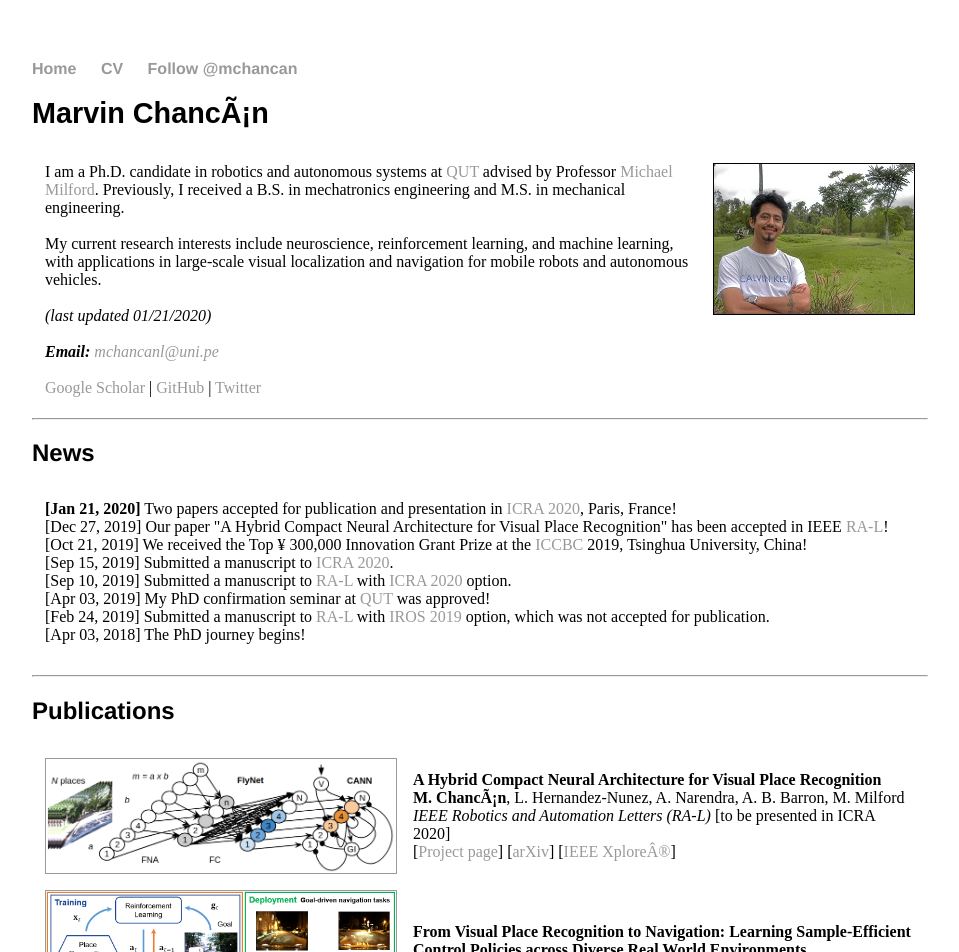
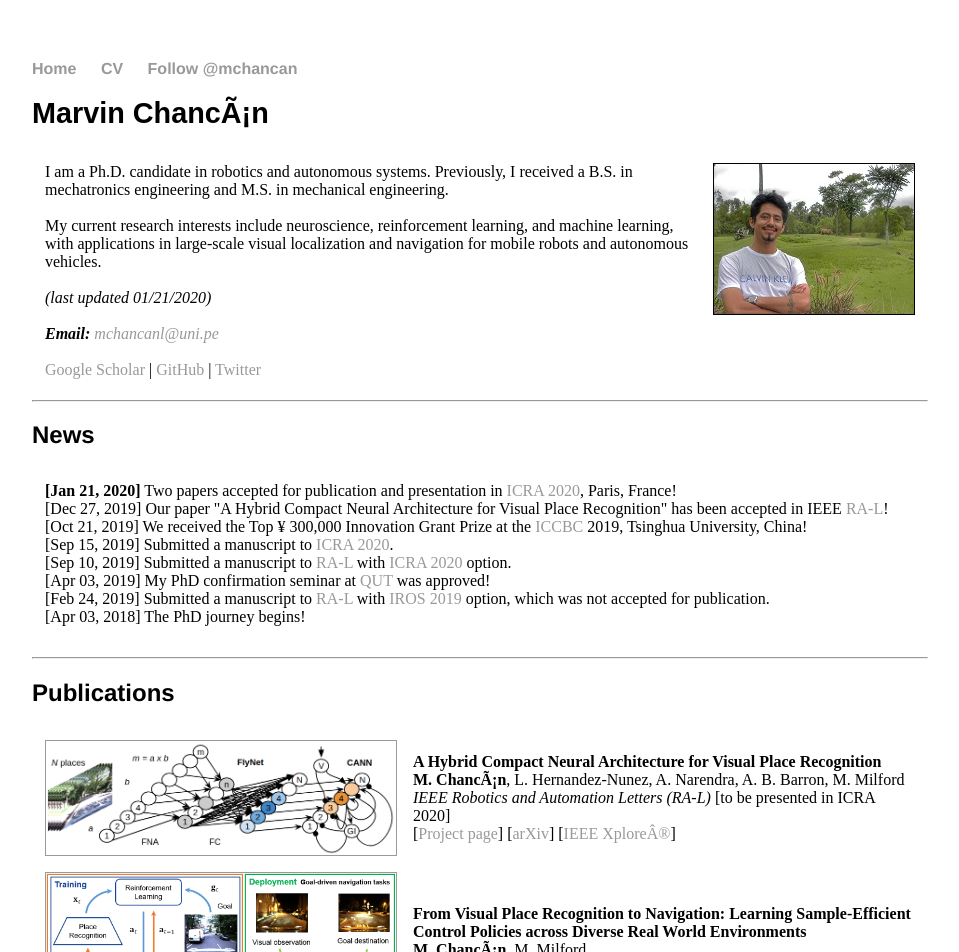
Before and after one commit to mchancan/mchancan.github.io, a Jekyll site: the page built from index.html, in a window 1280 px wide. Shown: the top 952 px of the page, without its empty margins (160-1119 px from the left). Built offline with Jekyll 4.4.1, drawn with Linux system fonts in a browser that asks for light colours; comment, search, counter and statistics services are not loaded.

Commit message:
Update index.html

```diff
--- a/index.html
+++ b/index.html
@@ -7,8 +7,7 @@ title: Marvin Chancán
 <table border="0" cellpadding="3" cellspacing="10">
 	<tr>
 		<td>
-			I am a Ph.D. candidate in robotics and autonomous systems at <a href="https://qut.edu.au">QUT</a> advised by Professor <a href="https://scholar.google.com/citations?user=TDSmCKgAAAAJ">Michael Milford</a>.
-			Previously, I received a B.S. in mechatronics engineering and M.S. in mechanical engineering. <br> <br>
+			I am a Ph.D. candidate in robotics and autonomous systems. Previously, I received a B.S. in mechatronics engineering and M.S. in mechanical engineering. <br> <br>
 			My current research interests include neuroscience, reinforcement learning, and machine learning, with applications in large-scale visual localization and navigation for mobile robots and autonomous vehicles. <br> <br>
 			<em>(last updated 01/21/2020)</em> <br> <br>
 			<em><b>Email:</b> <a href="mailto:mchancanl@uni.pe">mchancanl@uni.pe</em></a> <br> <br>
```
